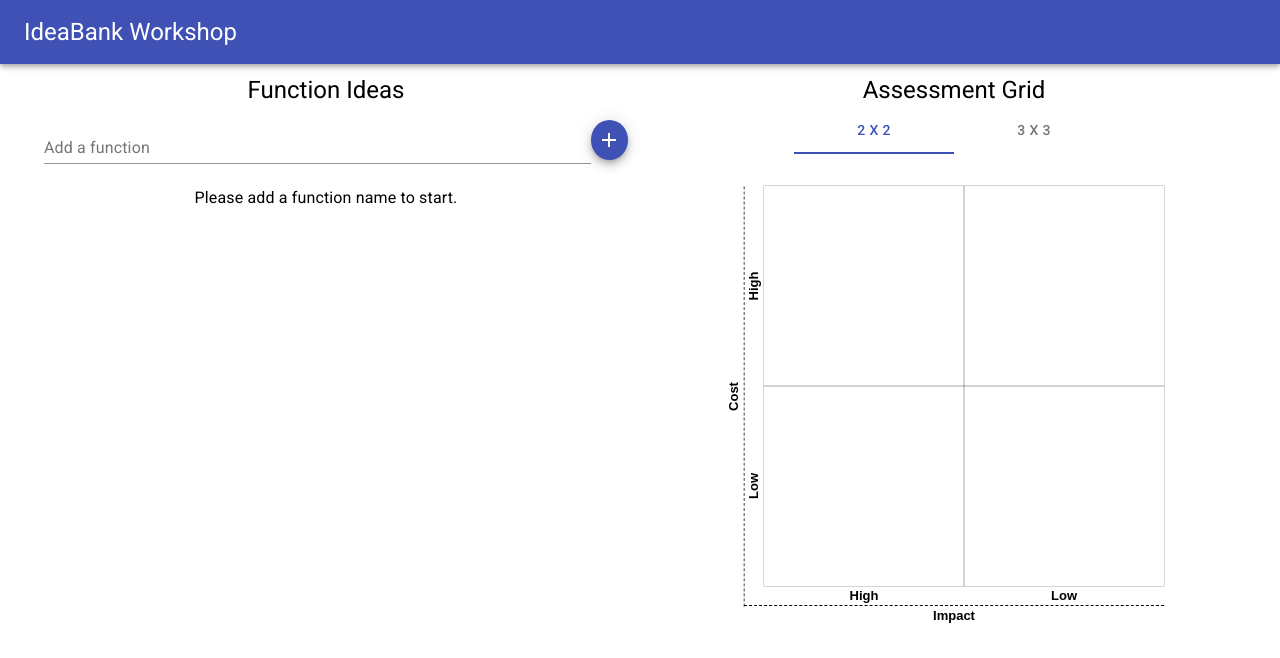
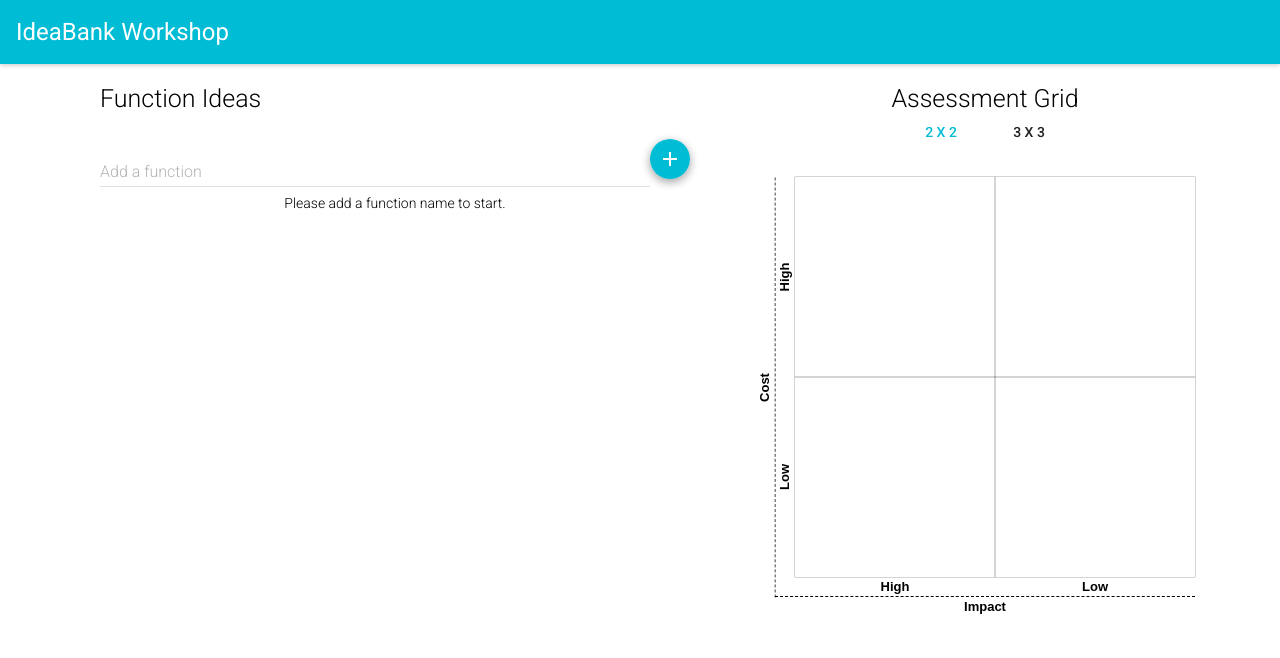
Before and after one commit to narensulegai/idea-bank-matrix, a React (Create React App) app: page / in a window 1280 px wide. Shown: the top 658 px of the page. Built offline with nearby package versions, Linux system fonts and the light colour scheme.

Commit message:
Downgrading material ui to be compatible with React 15

```diff
--- a/package.json
+++ b/package.json
@@ -3,10 +3,9 @@
   "version": "0.1.0",
   "private": true,
   "dependencies": {
-    "@material-ui/core": "^4.0.0-rc.0",
-    "@material-ui/icons": "^4.2.0",
     "gh-pages": "^2.0.1",
     "lodash": "^4.17.11",
+    "material-ui": "^0.20.2",
     "node-sass": "^4.12.0",
     "react": "^16.8.6",
     "react-dom": "^16.8.6",
--- a/src/App.js
+++ b/src/App.js
@@ -1,13 +1,9 @@
-import React, {Component, Fragment} from 'react';
+import React, {Component} from 'react';
 import PropTypes from 'prop-types';
 import './App.scss';
 import FunctionName from './components/FunctionName';
-import 'typeface-roboto';
-import AppBar from '@material-ui/core/AppBar';
-import Toolbar from '@material-ui/core/Toolbar';
-import Typography from '@material-ui/core/Typography';
-import Container from '@material-ui/core/Container';
-import Grid from '@material-ui/core/Grid';
+import AppBar from 'material-ui/AppBar';
+import MuiThemeProvider from 'material-ui/styles/MuiThemeProvider';
 import CostImpactGrid from "./components/CostImpactGrid";
 import _ from 'lodash';
 
@@ -69,32 +65,25 @@ class App extends Component {
   render() {
 
     return (
-      <Fragment>
-        <AppBar position="static">
-          <Toolbar>
-            <Typography variant="h5">
-              IdeaBank Workshop
-            </Typography>
-          </Toolbar>
-        </AppBar>
-        <Container>
-          <div className="small-margin-top"/>
-          <Grid container spacing={3}>
-            <Grid item md={6}>
-              <Typography align="center" variant="h5">Function Ideas</Typography>
+      <MuiThemeProvider>
+        <div className="ideabank-workshop">
+          <AppBar title="IdeaBank Workshop" iconElementLeft={<div/>}/>
+          <div className='main-layout'>
+            <div className="function-name-container">
+              <h2>Function Ideas</h2>
               <FunctionName functionHierarchy={this.state.functionHierarchy}
                             onChange={this.handleFunctionHierarchyChange}/>
               {this.state.functionHierarchy.length === 0
-                ? <Typography align="center" variant="subtitle1">Please add a function name to start.</Typography>
+                ? <div className="center">Please add a function name to start.</div>
                 : null}
-            </Grid>
-            <Grid item md={6}>
+            </div>
+            <div className="cost-impact-grid-container">
               <CostImpactGrid ideasByQuadrants={this.state.ideasByQuadrants}
                               onChange={this.handleIdeaQuadrantChange}/>
-            </Grid>
-          </Grid>
-        </Container>
-      </Fragment>
+            </div>
+          </div>
+        </div>
+      </MuiThemeProvider>
     );
   }
 }
--- a/src/App.scss
+++ b/src/App.scss
@@ -1,7 +1,30 @@
+@import url('https://fonts.googleapis.com/css?family=Roboto:300,400,500&display=swap');
+
 * {
   margin: 0;
   padding: 0;
   box-sizing: border-box;
+}
+
+.ideabank-workshop {
+  font-family: 'Roboto', sans-serif;
+  font-size: 14px;
+  font-weight: lighter;
+}
+
+.center {
+  text-align: center;
+  margin: auto;
+}
+
+h2 {
+  font-size: 25px;
+  font-weight: lighter;
+}
+
+h4 {
+  font-size: 18px;
+  font-weight: lighter;
 }
 
 .grid {
@@ -93,6 +116,23 @@
   align-items: center;
 }
 
+.main-layout {
+  padding-top: 20px;
+  display: flex;
+  justify-content: center;
+}
+
+.cost-impact-grid-container, .function-name-container {
+  flex: 1;
+}
+
+.cost-impact-grid-container {
+}
+
+.function-name-container {
+  padding-left: 100px;
+}
+
 .small-margin-top {
   margin-top: 10px;
 }
--- a/src/components/CostImpactGrid/index.js
+++ b/src/components/CostImpactGrid/index.js
@@ -1,9 +1,48 @@
-import React, {Component, Fragment} from 'react';
+import React, {Component} from 'react';
 import PropTypes from 'prop-types';
 import Quadrant from "../Quadrant";
-import Tabs from '@material-ui/core/Tabs';
-import Tab from '@material-ui/core/Tab';
-import Typography from '@material-ui/core/Typography';
+import {Tabs, Tab} from 'material-ui/Tabs';
+import FlatButton from 'material-ui/FlatButton';
+
+const GridType0 = (props) => {
+  return <div className="grid">
+    {/*Sub labels*/}
+    <div className="q0-label">
+      <input className="quadrant-label-input" type="text" defaultValue="High"/>
+    </div>
+    <div className="q2-label-left">
+      <input className="quadrant-label-input" type="text" defaultValue="Low"/>
+    </div>
+    <div className="q2-label-bottom">
+      <input className="quadrant-label-input" type="text" defaultValue="High"/>
+    </div>
+    <div className="q3-label">
+      <input className="quadrant-label-input" type="text" defaultValue="Low"/>
+    </div>
+
+    {/*Main axis labels*/}
+    <div className="x-axis-label">
+      <input className="quadrant-label-input" type="text" defaultValue="Impact"/>
+    </div>
+    <div className="y-axis-label">
+      <input className="quadrant-label-input" type="text" defaultValue="Cost"/>
+    </div>
+
+
+    {[0, 1, 2, 3].map((quadrantIndex, i) => {
+      return <Quadrant key={i}
+                       onIdeaDrop={(idea) => {
+                         props.onDrop(quadrantIndex, idea)
+                       }}
+                       ideas={props.ideasByQuadrants[quadrantIndex]}/>
+    })}
+
+  </div>
+};
+
+const GridType1 = (props) => {
+  return GridType0(props);
+};
 
 class CostImpactGrid extends Component {
 
@@ -18,7 +57,7 @@ class CostImpactGrid extends Component {
   componentDidMount() {
   }
 
-  setGridType = (ev, gridType) => {
+  setGridType = (gridType) => {
     this.setState({gridType})
   };
 
@@ -28,45 +67,31 @@ class CostImpactGrid extends Component {
 
   render() {
     return (
-      <Fragment>
-        <Typography align="center" variant="h5">Assessment Grid</Typography>
-        <Tabs value={this.state.gridType} onChange={this.setGridType}
-              indicatorColor="primary"
-              textColor="primary"
-              centered>
-          <Tab label="2 X 2"/>
-          <Tab label="3 X 3"/>
-        </Tabs>
-        <div className="grid">
+      <div>
+        <h2 className="center">Assessment Grid</h2>
 
-          {/*Sub labels*/}
-          <div className="q0-label">
-            <input className="quadrant-label-input" type="text" defaultValue="High"/>
-          </div>
-          <div className="q2-label-left">
-            <input className="quadrant-label-input" type="text" defaultValue="Low"/>
-          </div>
-          <div className="q2-label-bottom">
-            <input className="quadrant-label-input" type="text" defaultValue="High"/>
-          </div>
-          <div className="q3-label">
-            <input className="quadrant-label-input" type="text" defaultValue="Low"/>
-          </div>
+        <div className="center">
 
-          {/*Main axis labels*/}
-          <div className="x-axis-label">
-            <input className="quadrant-label-input" type="text" defaultValue="Impact"/>
-          </div>
-          <div className="y-axis-label">
-            <input className="quadrant-label-input" type="text" defaultValue="Cost"/>
-          </div>
+          <FlatButton label="2 X 2"
+                      onClick={() => {
+                        this.setGridType(0)
+                      }}
+                      primary={this.state.gridType === 0}/>
 
-          <Quadrant onIdeaDrop={this.handleIdeaDrop.bind(this, 0)} ideas={this.props.ideasByQuadrants[0]}/>
-          <Quadrant onIdeaDrop={this.handleIdeaDrop.bind(this, 1)} ideas={this.props.ideasByQuadrants[1]}/>
-          <Quadrant onIdeaDrop={this.handleIdeaDrop.bind(this, 2)} ideas={this.props.ideasByQuadrants[2]}/>
-          <Quadrant onIdeaDrop={this.handleIdeaDrop.bind(this, 3)} ideas={this.props.ideasByQuadrants[3]}/>
+          <FlatButton label="3 X 3"
+                      onClick={() => {
+                        this.setGridType(1)
+                      }}
+                      primary={this.state.gridType === 1}/>
         </div>
-      </Fragment>
+
+        {this.state.gridType === 0
+          ? <GridType0 onDrop={this.handleIdeaDrop} ideasByQuadrants={this.props.ideasByQuadrants}/>
+          : null}
+        {this.state.gridType === 1
+          ? <GridType1 onDrop={this.handleIdeaDrop} ideasByQuadrants={this.props.ideasByQuadrants}/>
+          : null}
+      </div>
 
     );
   }
--- a/src/components/EditableIdeaText/index.js
+++ b/src/components/EditableIdeaText/index.js
@@ -1,10 +1,17 @@
-import React, {Component, Fragment} from 'react';
+import React, {Component} from 'react';
 import PropTypes from 'prop-types';
-import TextField from '@material-ui/core/TextField';
-import DoneIcon from '@material-ui/icons/Done';
-import DeleteIcon from '@material-ui/icons/Delete';
-import DragIndicatorIcon from '@material-ui/icons/DragIndicator';
-import Typography from '@material-ui/core/Typography';
+import TextField from 'material-ui/TextField';
+import DoneIcon from 'material-ui/svg-icons/action/done';
+import DeleteIcon from 'material-ui/svg-icons/action/delete';
+import SvgIcon from 'material-ui/SvgIcon';
+
+const DragIndicatorIcon = (props) => (
+  <SvgIcon {...props}>
+    <path
+      d="M11 18c0 1.1-.9 2-2 2s-2-.9-2-2 .9-2 2-2 2 .9 2 2zm-2-8c-1.1 0-2 .9-2 2s.9 2 2 2 2-.9 2-2-.9-2-2-2zm0-6c-1.1 0-2 .9-2 2s.9 2 2 2 2-.9 2-2-.9-2-2-2zm6 4c1.1 0 2-.9 2-2s-.9-2-2-2-2 .9-2 2 .9 2 2 2zm0 2c-1.1 0-2 .9-2 2s.9 2 2 2 2-.9 2-2-.9-2-2-2zm0 6c-1.1 0-2 .9-2 2s.9 2 2 2 2-.9 2-2-.9-2-2-2z"/>
+  </SvgIcon>
+);
+
 
 class EditableIdeaText extends Component {
 
@@ -19,7 +26,7 @@ class EditableIdeaText extends Component {
   }
 
   handleSave = async () => {
-    const inp = this.input.value;
+    const inp = this.refs.ideaText.input.value;
     await this.toggleEdit();
     this.props.onChange(inp);
   };
@@ -35,7 +42,7 @@ class EditableIdeaText extends Component {
 
   focusInput = async () => {
     await this.toggleEdit();
-    this.input.focus();
+    this.refs.ideaText.input.focus();
   };
 
   toggleEdit = async () => {
@@ -44,19 +51,15 @@ class EditableIdeaText extends Component {
 
   render() {
     return (
-      <Fragment>
+      <div>
         {this.state.editMode
 
           ? <div className="row">
             <TextField
               fullWidth={true}
-              inputRef={(input) => {
-                this.input = input;
-              }}
-              placeholder={this.props.label}
+              ref="ideaText"
+              hintText={this.props.label}
               defaultValue={this.props.value}
-              margin="none"
-              onBlur={this.handleSave}
             />
             <DoneIcon color="primary" onClick={this.handleSave}/>
           </div>
@@ -64,11 +67,9 @@ class EditableIdeaText extends Component {
           : <div className="row">
             <div draggable={true} onClick={this.focusInput} className="editable-text"
                  onDragStart={this.handleDragStart}>
-              <div className="row">
-                <DragIndicatorIcon color="primary"/>
-                <Typography variant="subtitle1">
-                  {this.props.value}
-                </Typography>
+              <div className="row small-margin-top">
+                <DragIndicatorIcon/>
+                <pre>{this.props.value}</pre>
               </div>
             </div>
             <div className="row">
@@ -80,7 +81,7 @@ class EditableIdeaText extends Component {
               <DeleteIcon color="secondary" onClick={this.handleDelete}/>
             </div>
           </div>}
-      </Fragment>
+      </div>
     );
   }
 }
--- a/src/components/EditableText/index.js
+++ b/src/components/EditableText/index.js
@@ -1,9 +1,8 @@
-import React, {Component, Fragment} from 'react';
+import React, {Component} from 'react';
 import PropTypes from 'prop-types';
-import TextField from '@material-ui/core/TextField';
-import DoneIcon from '@material-ui/icons/Done';
-import DeleteIcon from '@material-ui/icons/Delete';
-import Typography from '@material-ui/core/Typography';
+import TextField from 'material-ui/TextField';
+import DoneIcon from 'material-ui/svg-icons/action/done';
+import DeleteIcon from 'material-ui/svg-icons/action/delete';
 
 class EditableText extends Component {
 
@@ -11,14 +10,13 @@ class EditableText extends Component {
 
   constructor(props) {
     super(props);
-
   }
 
   componentDidMount() {
   }
 
   handleSave = async () => {
-    const inp = this.input.value;
+    const inp = this.refs.inputText.input.value;
     await this.toggleEdit();
     this.props.onChange(inp);
   };
@@ -29,7 +27,7 @@ class EditableText extends Component {
 
   focusInput = async () => {
     await this.toggleEdit();
-    this.input.focus();
+    this.refs.inputText.input.focus();
   };
 
   toggleEdit = async () => {
@@ -38,19 +36,15 @@ class EditableText extends Component {
 
   render() {
     return (
-      <Fragment>
+      <div>
         {this.state.editMode
 
           ? <div className="row">
             <TextField
               fullWidth={true}
-              inputRef={(input) => {
-                this.input = input;
-              }}
-              placeholder={this.props.label}
+              ref="inputText"
+              hintText={this.props.label}
               defaultValue={this.props.value}
-              margin="none"
-              onBlur={this.handleSave}
             />
 
             <DoneIcon color="primary" onClick={this.handleSave}/>
@@ -59,14 +53,12 @@ class EditableText extends Component {
           : <div className="row">
             <div onClick={this.focusInput} className="editable-text">
               <div className="row">
-                <Typography variant="h5">
-                  &nbsp;&nbsp;{this.props.value}
-                </Typography>
+                <h4>{this.props.value}</h4>
               </div>
             </div>
             <DeleteIcon color="secondary" onClick={this.handleDelete}/>
           </div>}
-      </Fragment>
+      </div>
     );
   }
 }
--- a/src/components/FunctionName/index.js
+++ b/src/components/FunctionName/index.js
@@ -2,12 +2,11 @@ import React, {Component} from 'react';
 import PropTypes from 'prop-types';
 import EditableText from "../EditableText";
 import Ideas from "../Ideas";
-import TextField from '@material-ui/core/TextField';
-import AddIcon from '@material-ui/icons/Add';
-import {PaddedPaper} from '../Styled';
-import Paper from '@material-ui/core/Paper';
-import Fab from "@material-ui/core/Fab";
-import Typography from '@material-ui/core/Typography';
+import TextField from 'material-ui/TextField';
+import FloatingActionButton from 'material-ui/FloatingActionButton';
+import ContentAdd from 'material-ui/svg-icons/content/add';
+import {paperPadding} from '../Styled';
+import Paper from 'material-ui/Paper';
 
 class FunctionName extends Component {
 
@@ -29,11 +28,11 @@ class FunctionName extends Component {
   };
 
   handleAddNewFunction = () => {
-    const functionName = this.newFunction.value;
+    const functionName = this.refs.newFunction.input.value;
     const functionHierarchy = this.props.functionHierarchy.slice(0);
     functionHierarchy.push({name: functionName, children: [], ideas: []});
     this.props.onChange(functionHierarchy);
-    this.newFunction.value = "";
+    this.refs.newFunction.input.value = "";
   };
 
   handleFunctionNameDelete = (index) => {
@@ -56,30 +55,26 @@ class FunctionName extends Component {
 
   render() {
     return (
-      <div style={{paddingLeft: 20, paddingBottom: 20}}>
+      <div>
 
         <div className="row small-margin-top">
 
           <TextField
             fullWidth={true}
-            placeholder="HR, Finance, IT ..."
-            inputRef={(input) => {
-              this.newFunction = input;
-            }}
-            label="Add a function"
+            hintText="HR, Finance, IT ..."
+            ref='newFunction'
+            floatingLabelText="Add a function"
             defaultValue={this.props.value}
-            margin="none"
-            onBlur={this.handleSave}/>
-
-          <Fab size="small" color="primary" onClick={this.handleAddNewFunction}>
-            <AddIcon/>
-          </Fab>
+          />
+          <FloatingActionButton primary="true" mini onClick={this.handleAddNewFunction}>
+            <ContentAdd/>
+          </FloatingActionButton>
 
         </div>
 
         <div>
           {this.props.functionHierarchy.map(({name, ideas}, i) => {
-            return <PaddedPaper key={i}>
+            return <Paper key={i} style={paperPadding}>
               <div>
                 <EditableText value={name}
                               onChange={(name) => {
@@ -91,14 +86,14 @@ class FunctionName extends Component {
                               label="Function name"
                 />
               </div>
-              <PaddedPaper>
-                <Typography variant="subtitle2" gutterBottom={false}>
+              <Paper style={paperPadding}>
+                <h4>
                   Add ideas for {name}
-                </Typography>
+                </h4>
                 <Ideas ideas={ideas} onChange={(newIdeas) => {
                   this.handleIdeasChange(i, newIdeas)
                 }}/>
-              </PaddedPaper>
+              </Paper>
               {<div>
                 <FunctionName
                   functionHierarchy={this.props.functionHierarchy[i].children}
@@ -106,7 +101,7 @@ class FunctionName extends Component {
                     this.handleChildFunctionHierarchyChange(f, i)
                   }}/>
               </div>}
-            </PaddedPaper>
+            </Paper>
           })}
         </div>
 
--- a/src/components/Quadrant/index.js
+++ b/src/components/Quadrant/index.js
@@ -1,4 +1,4 @@
-import React, {Component, Fragment} from 'react';
+import React, {Component} from 'react';
 import PropTypes from 'prop-types';
 
 class Quadrant extends Component {
```
Also changed, not shown: src/components/Ideas/index.js (+9 -13 lines), src/components/Styled/index.js (+2 -6 lines), 1 other file (tests, documents, lock files or other folders).
